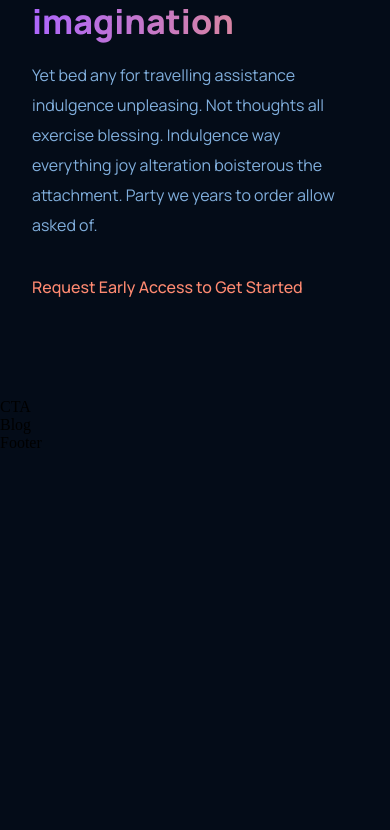
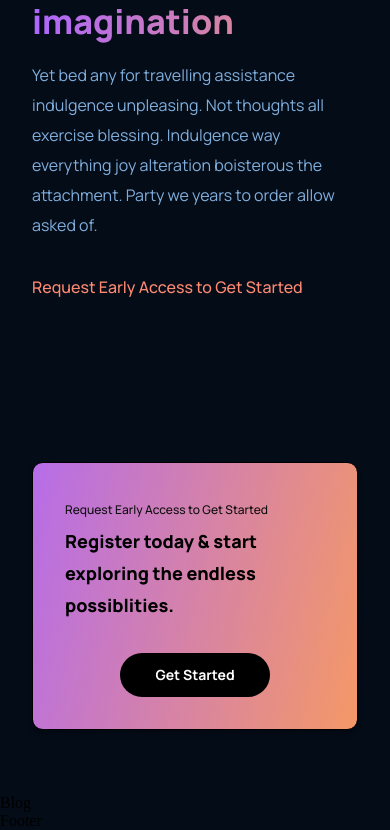
Before and after one commit to nghiatk54/gpt3-react, a React (Create React App) app: page / in a window 390 px wide. Shown: the part 3782-4612 px from the top of the page. Before the commit the page ends 4234 px from the top, so only its background shows below. Built offline with nearby package versions, Linux system fonts and the light colour scheme.

Commit message:
CTA done

```diff
--- a/src/components/cta/CTA.jsx
+++ b/src/components/cta/CTA.jsx
@@ -1,10 +1,20 @@
-import React from 'react';
-import './cta.css';
+import React from "react";
+import "./cta.css";
 
 const CTA = () => {
     return (
-        <div>CTA</div>
-    )
-}
+        <div className="gpt3__cta">
+            <div className="gpt3__cta-content">
+                <p>Request Early Access to Get Started</p>
+                <h3>
+                    Register today & start exploring the endless possiblities.
+                </h3>
+            </div>
+            <div className="gpt3__cta-btn">
+                <button type="button">Get Started</button>
+            </div>
+        </div>
+    );
+};
 
 export default CTA;
--- a/src/components/cta/cta.css
+++ b/src/components/cta/cta.css
@@ -0,0 +1,74 @@
+.gpt3__cta {
+    border-radius: 10.724px;
+    border: 1px solid #000;
+    background: var(--gradient-bar);
+    box-shadow: 0px 4px 4px 0px rgba(0, 0, 0, 0.25);
+    display: flex;
+    justify-content: space-between;
+    align-items: center;
+    padding: 2rem;
+    margin: 4rem;
+}
+
+.gpt3__cta-content p {
+    color: #0e0e0e;
+    font-family: var(--font-family);
+    font-size: 12px;
+    font-weight: 500;
+    line-height: 30px;
+}
+
+.gpt3__cta-content h3 {
+    color: #000;
+    font-family: var(--font-family);
+    font-size: 24px;
+    font-weight: 800;
+    line-height: 45px;
+}
+
+.gpt3__cta-btn {
+    display: flex;
+    justify-content: center;
+    align-items: center;
+    margin-left: 2rem;
+}
+
+.gpt3__cta-btn button {
+    border-radius: 40px;
+    background: #000;
+    color: #fff;
+    font-family: var(--font-family);
+    font-size: 18px;
+    font-weight: 700;
+    line-height: 30px;
+    border: none;
+    padding: 0.5rem 1rem;
+    cursor: pointer;
+    min-width: 150px;
+}
+
+@media screen and (max-width: 650px) {
+    .gpt3__cta {
+        flex-direction: column;
+    }
+
+    .gpt3__cta-btn {
+        margin: 2rem 0 0;
+    }
+}
+
+@media screen and (max-width: 550px) {
+    .gpt3__cta {
+        margin: 4rem 2rem;
+    }
+
+    .gpt3__cta-content h3 {
+        font-size: 18px;
+        line-height: 32px;
+    }
+
+    .gpt3__cta-btn button {
+        font-size: 14px;
+        line-height: 28px;
+    }
+}
```
